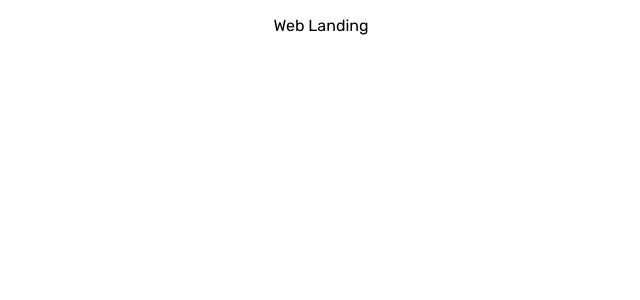
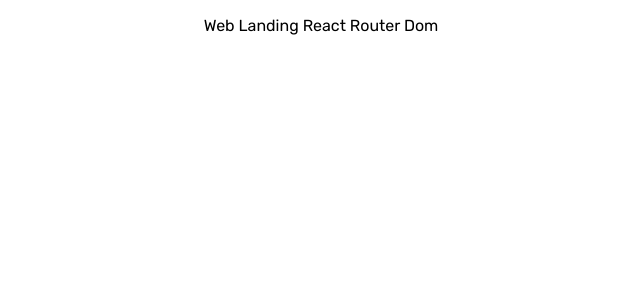
Before and after one commit to id-prawito/web-landing, a React (Create React App) app: page / in a window 1280 px wide. Shown: the top 300 px of the page, without its empty margins (319-959 px from the left). Built offline with nearby package versions, Linux system fonts and the light colour scheme.

Commit message:
add react-router-dom

```diff
--- a/package.json
+++ b/package.json
@@ -4,6 +4,10 @@
   "version": "0.1.0",
   "private": true,
   "dependencies": {
+    "@emotion/react": "^11.9.3",
+    "@emotion/styled": "^11.9.3",
+    "@mui/icons-material": "^5.8.4",
+    "@mui/material": "^5.8.7",
     "@testing-library/jest-dom": "^5.16.4",
     "@testing-library/react": "^13.3.0",
     "@testing-library/user-event": "^13.5.0",
@@ -11,6 +15,7 @@
     "gh-pages": "^4.0.0",
     "react": "^18.2.0",
     "react-dom": "^18.2.0",
+    "react-router-dom": "^6.3.0",
     "react-scripts": "5.0.1",
     "styled-components": "^5.3.5",
     "web-vitals": "^2.1.4"
--- a/src/app/App.js
+++ b/src/app/App.js
@@ -5,7 +5,7 @@ function App() {
     <div className="App">
       <header className="App-header">
         <p style={{color: "#000"}}>
-          Web Landing
+          Web Landing React Router Dom
         </p>
       </header>
     </div>
```
Also changed, not shown: 1 other file (tests, documents, lock files or other folders).
